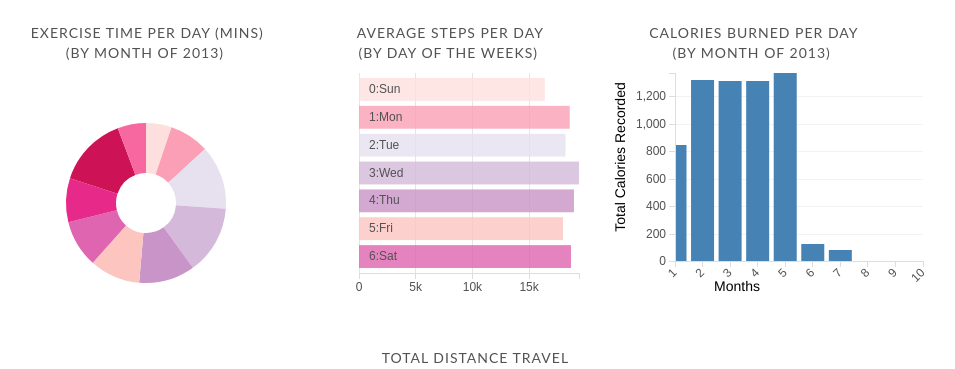
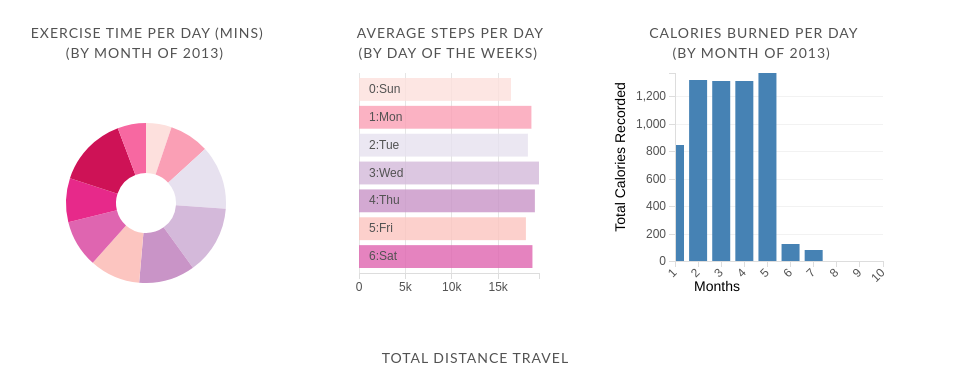
Before and after one commit to joytafty-work/SleepModel, a Flask app: page /up/ in a window 1280 px wide. Shown: the part 97-466 px from the top of the page, without its empty margins (194-1149 px from the left). Run offline with Flask 2, Linux system fonts and the light colour scheme; some libraries are stand-ins or nearby versions.

```diff
--- a/static/js/physical.js
+++ b/static/js/physical.js
@@ -169,7 +169,7 @@ physpieChart
 
 // 2. Chart : physweekBar
 physweekRow
-	.width(320)
+	.width(280)
 	.height(240)
     .margins({top: 10, right: 50, bottom: 30, left: 50})
     .transitionDuration(500)
@@ -185,7 +185,7 @@ physweekRow
 
 // 3. Chart : physbarChart
 physbarChart
-    .width(360)
+    .width(320)
     .height(240)
     .margins({top: 10, right: 50, bottom: 30, left: 50})
     .x(d3.scale.linear().domain([-.5, 12.5]))
--- a/templates/dcjsup.html
+++ b/templates/dcjsup.html
@@ -194,7 +194,6 @@
 <div class="container" id="nutrient-container" style="display: none;">
 </div>
 
-
 <div class="container" id="pre-container">
   <div class="row">
     <div class="col-md-6">
```
